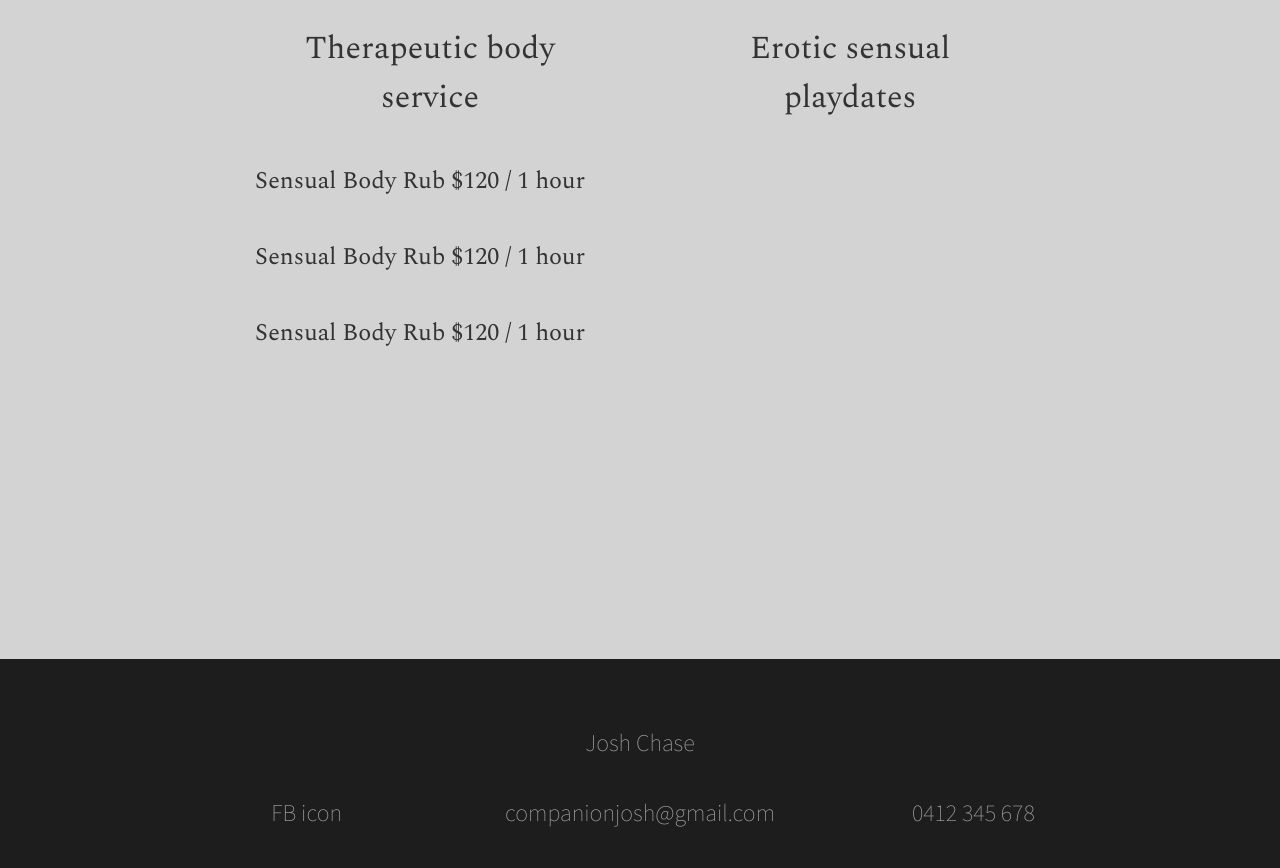
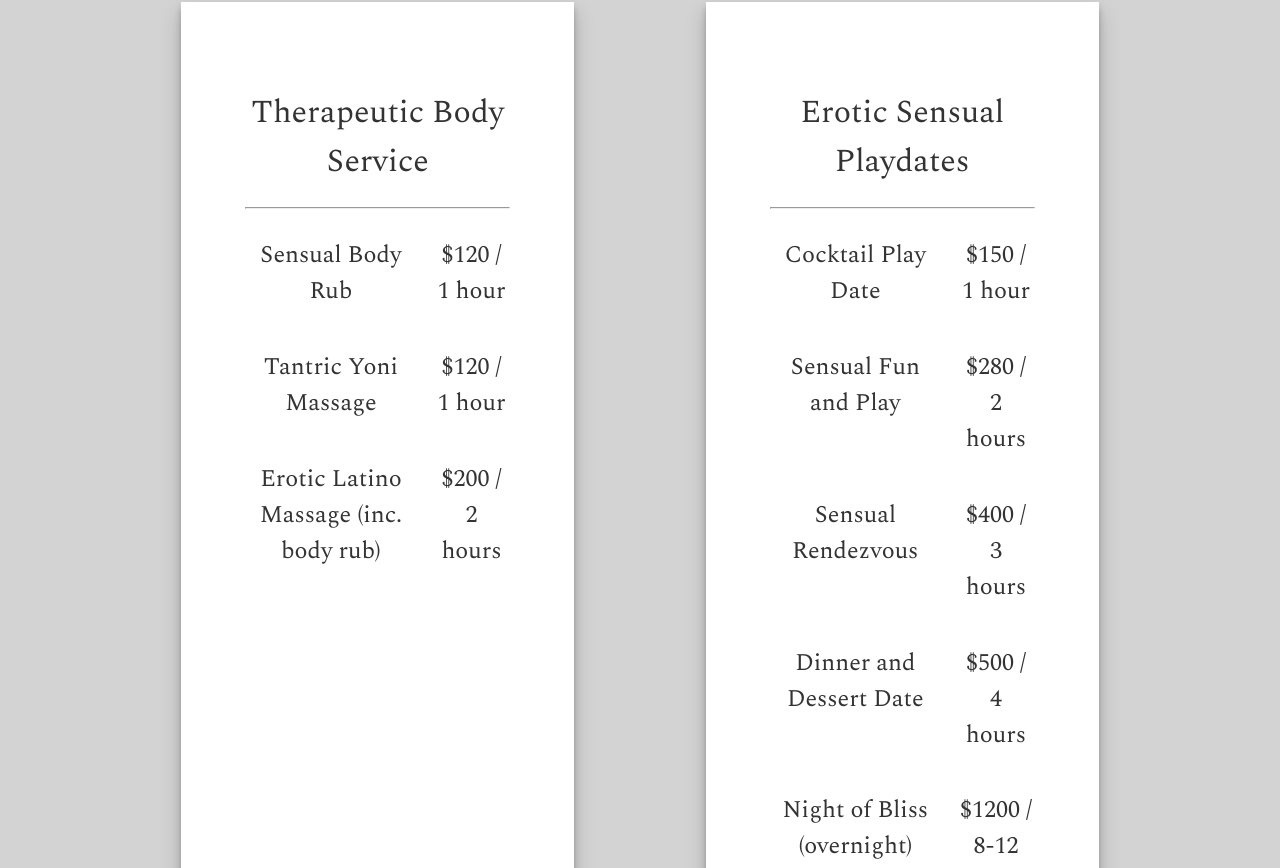
Before and after one commit to karlcode/PerthEscort, a React (Create React App) app: page /services in a window 1280 px wide. Shown: the part 692-1560 px from the top of the page. Built offline with nearby package versions, Linux system fonts and the light colour scheme; a web font is replaced by a local one.

Commit message:
Light panels

```diff
--- a/src/pages/Services.js
+++ b/src/pages/Services.js
@@ -6,11 +6,11 @@ export default class Services extends Component {
   render() {
     return (
        <div className="dark-bg">
-        <Grid fluid>
+        <Grid fluid >
           <Row>
             <Col xs={12}>
               <Row center="xs">
-                <h1>Services offered</h1>
+                <h1><b>Services Offered</b></h1>
               </Row>
               <hr/>
               <Row center="xs" around="xs" className="hoverable">
@@ -34,24 +34,56 @@ export default class Services extends Component {
           </Row>
           </Grid>
 
-        <Grid>
+        <Grid fluid >
         <div className="dark-bg">
-          <Row>
+          <Row >
             <Col xs={12}>
               <Row center="xs" around="xs">
-                <Col xs={12} sm={5}>
-                <h1>Therapeutic body service</h1>
-                <Row>
-                  <h2>Sensual Body Rub  $120 / 1 hour</h2>
+                <Col xs={12} sm={5} className="light-panel">
+                <h1>Therapeutic Body Service</h1>
+                <hr/>
+                <Row center="xs">
+                  <Col xs={8}><h2>Sensual Body Rub</h2></Col>
+                  <Col xs={4}><h2>$120 / 1 hour</h2></Col>
                 </Row>
-                <Row>
-                  <h2>Sensual Body Rub  $120 / 1 hour</h2>
+                <Row center="xs">
+                  <Col xs={8}><h2>Tantric Yoni Massage</h2></Col>
+                  <Col xs={4}><h2>$120 / 1 hour</h2></Col>
                 </Row>
-                <Row>
-                  <h2>Sensual Body Rub  $120 / 1 hour</h2>
+                <Row center="xs">
+                  <Col xs={8}><h2>Erotic Latino Massage (inc. body rub)</h2></Col>
+                  <Col xs={4}><h2>$200 / 2 hours</h2></Col>
                 </Row>
                 </Col>
-                <Col xs={12} sm={5}><h1>Erotic sensual playdates</h1></Col>
+                <Col sm={1}/>
+                <Col xs={12} sm={5} className="light-panel">
+                <h1>Erotic Sensual Playdates</h1>
+                <hr/>
+                <Row center="xs">
+                  <Col xs={8}><h2>Cocktail Play Date</h2></Col>
+                  <Col xs={4}><h2>$150 / 1 hour</h2></Col>
+                </Row>
+                <Row center="xs">
+                  <Col xs={8}><h2>Sensual Fun and Play</h2></Col>
+                  <Col xs={4}><h2>$280 / 2 hours</h2></Col>
+
+                </Row>
+                <Row center="xs">
+                  <Col xs={8}><h2>Sensual Rendezvous </h2></Col>
+                  <Col xs={4}><h2>$400 / 3 hours</h2></Col>
+
+                </Row>
+                <Row center="xs">
+                  <Col xs={8}><h2>Dinner and Dessert Date </h2></Col>
+                  <Col xs={4}><h2>$500 / 4 hours</h2></Col>
+
+                </Row>
+                <Row center="xs">
+                  <Col xs={8}><h2>Night of Bliss (overnight) </h2></Col>
+                  <Col xs={4}><h2>$1200 / 8-12 hours</h2></Col>
+
+                </Row>
+                </Col>
 
               </Row>
             </Col>
--- a/src/styles/base/_base.scss
+++ b/src/styles/base/_base.scss
@@ -47,3 +47,22 @@ body, html {
   color: $darker;
   font-family: 'Source Sans Pro';
 }
+
+.hoverable h2 {
+  transition: all 0.5s;
+  cursor: default;
+  &:hover {
+    color: $lightest;
+    transition: all 0.5s;
+  }
+}
+
+.light-panel{
+  background-color: white;
+  padding: 4rem;
+  box-shadow: 0 10px 20px rgba(0,0,0,0.19), 0 6px 6px rgba(0,0,0,0.23);
+  transition: all 0.7s cubic-bezier(.25,.8,.25,1);
+  &:hover{
+     box-shadow: 0 19px 38px rgba(0,0,0,0.30), 0 15px 12px rgba(0,0,0,0.22);
+  }
+}
--- a/src/styles/main.css
+++ b/src/styles/main.css
@@ -58,6 +58,21 @@ body, html {
 .footer-bg h2, h4 {
   color: #A3A3A3;
   font-family: 'Source Sans Pro'; }
+
+.hoverable h2 {
+  transition: all 0.5s;
+  cursor: default; }
+  .hoverable h2:hover {
+    color: #fff;
+    transition: all 0.5s; }
+
+.light-panel {
+  background-color: white;
+  padding: 4rem;
+  box-shadow: 0 10px 20px rgba(0, 0, 0, 0.19), 0 6px 6px rgba(0, 0, 0, 0.23);
+  transition: all 0.7s cubic-bezier(0.25, 0.8, 0.25, 1); }
+  .light-panel:hover {
+    box-shadow: 0 19px 38px rgba(0, 0, 0, 0.3), 0 15px 12px rgba(0, 0, 0, 0.22); }
 
 #home-landing {
   min-height: 80vh;
```
